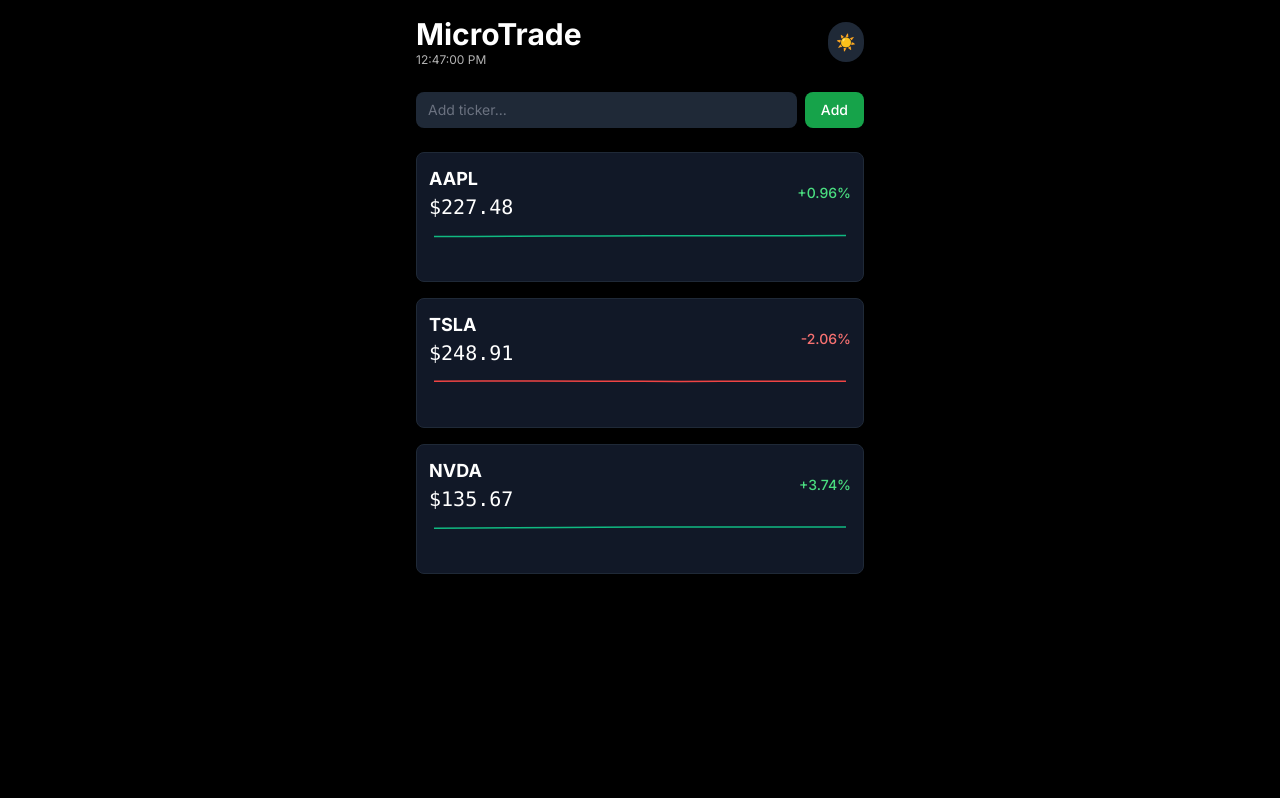
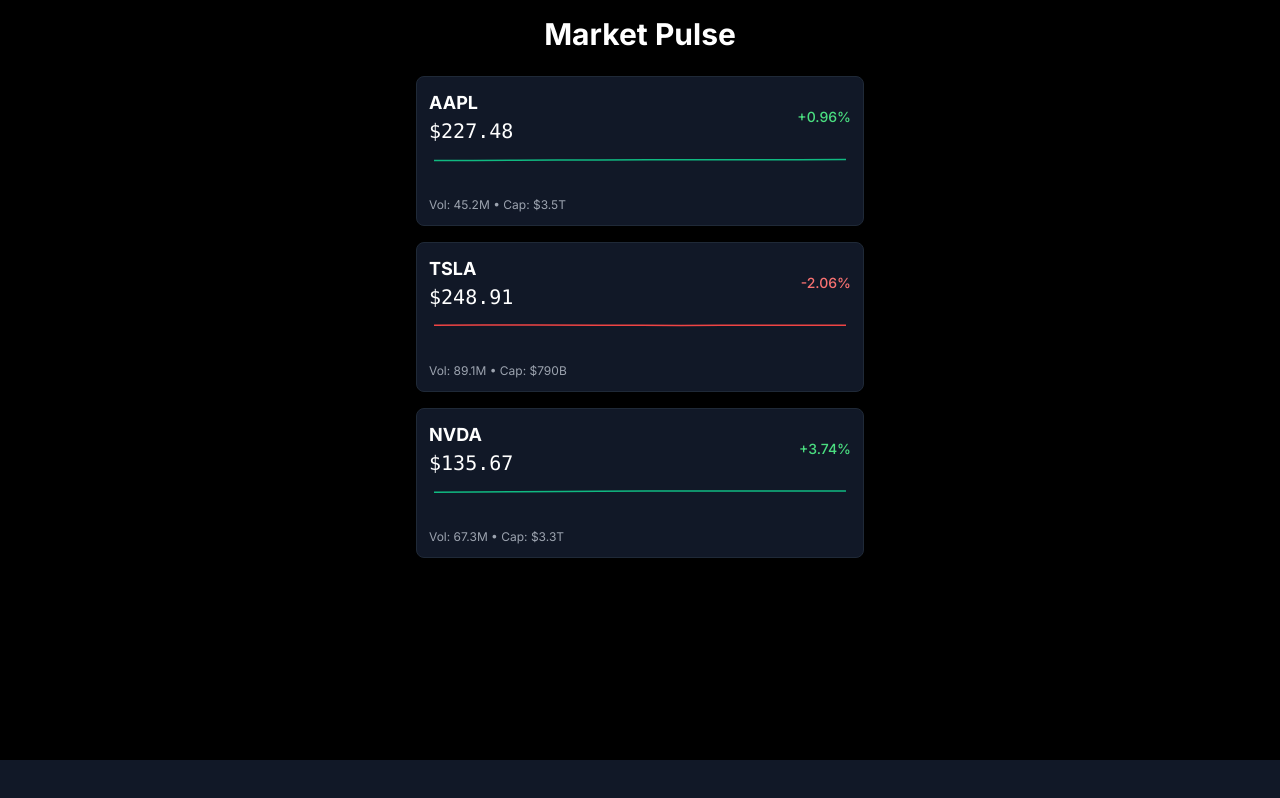
Before and after one commit to davemeeks64-hash/market-pulse-demo, a Next.js app: page / in a window 1280 px wide. Built offline with nearby package versions, Linux system fonts and the light colour scheme.

Commit message:
Refactor stock data and clean up unused code
Updated stock data structure to include volume and market cap. Removed unused state variables and effects related to clock and PWA install prompt. Added news ticker at the bottom of the page.

```diff
--- a/app/page.tsx
+++ b/app/page.tsx
@@ -1,6 +1,6 @@
 "use client";
 
-import { useState, useEffect } from "react";
+import { useState } from "react";
 import { motion, PanInfo } from "framer-motion";
 import { LineChart, Line, ResponsiveContainer } from "recharts";
 
@@ -9,43 +9,19 @@
   price: number;
   change: number;
   changePct: number;
+  volume: string;
+  marketCap: string;
   sparkline: number[];
 }
 
 const initialStocks: Stock[] = [
-  { symbol: "AAPL", price: 227.48, change: 2.15, changePct: 0.96, sparkline: [220, 222, 225, 227, 226, 227.48] },
-  { symbol: "TSLA", price: 248.91, change: -5.23, changePct: -2.06, sparkline: [250, 252, 249, 248, 248.5, 248.91] },
-  { symbol: "NVDA", price: 135.67, change: 4.89, changePct: 3.74, sparkline: [130, 132, 134, 135, 135, 135.67] },
+  { symbol: "AAPL", price: 227.48, change: 2.15, changePct: 0.96, volume: "45.2M", marketCap: "$3.5T", sparkline: [220, 222, 225, 227, 226, 227.48] },
+  { symbol: "TSLA", price: 248.91, change: -5.23, changePct: -2.06, volume: "89.1M", marketCap: "$790B", sparkline: [250, 252, 249, 248, 248.5, 248.91] },
+  { symbol: "NVDA", price: 135.67, change: 4.89, changePct: 3.74, volume: "67.3M", marketCap: "$3.3T", sparkline: [130, 132, 134, 135, 135, 135.67] },
 ];
 
 export default function Home() {
   const [watchlist, setWatchlist] = useState<Stock[]>(initialStocks);
-  const [input, setInput] = useState("");
-  const [dark, setDark] = useState(true);
-  const [deferredPrompt, setDeferredPrompt] = useState<any>(null);
-  const [time, setTime] = useState(new Date());
-
-  // Real-time clock
-  useEffect(() => {
-    const timer = setInterval(() => setTime(new Date()), 1000);
-    return () => clearInterval(timer);
-  }, []);
-
-  // PWA Install Prompt
-  useEffect(() => {
-    const handler = (e: any) => {
-      e.preventDefault();
-      setDeferredPrompt(e);
-    };
-    window.addEventListener("beforeinstallprompt", handler);
-    return () => window.removeEventListener("beforeinstallprompt", handler);
-  }, []);
-
-  const handleInstall = () => {
-    if (!deferredPrompt) return;
-    deferredPrompt.prompt();
-    deferredPrompt.userChoice.then(() => setDeferredPrompt(null));
-  };
 
   const handleSwipe = (symbol: string) => (event: any, info: PanInfo) => {
     if (info.offset.x < -100) {
@@ -55,57 +31,11 @@
     }
   };
 
-  const addStock = () => {
-    const s = input.trim().toUpperCase();
-    if (s && !watchlist.some(st => st.symbol === s)) {
-      setWatchlist(prev => [...prev, {
-        symbol: s,
-        price: Math.random() * 300 + 50,
-        change: (Math.random() - 0.5) * 10,
-        changePct: (Math.random() - 0.5) * 10,
-        sparkline: Array.from({ length: 6 }, () => Math.random() * 300 + 50)
-      }]);
-      setInput("");
-    }
-  };
+  return (
+    <main className="min-h-screen bg-black text-white p-4">
+      <div className="max-w-md mx-auto">
+        <h1 className="text-3xl font-bold text-center mb-6">Market Pulse</h1>
 
-  return (
-    <main className={`min-h-screen p-4 transition-colors ${dark ? "bg-black text-white" : "bg-white text-black"}`}>
-      <div className="max-w-md mx-auto">
-        {/* Header */}
-        <div className="flex justify-between items-center mb-6">
-          <div>
-            <h1 className="text-3xl font-bold">MicroTrade</h1>
-            <p className="text-xs opacity-70">{time.toLocaleTimeString()}</p>
-          </div>
-          <button
-            onClick={() => setDark(!dark)}
-            className="p-2 rounded-full bg-gray-800 hover:bg-gray-700 transition"
-          >
-            {dark ? "☀️" : "🌙"}
-          </button>
-        </div>
-
-        {/* Add Stock */}
-        <div className="flex gap-2 mb-6">
-          <input
-            value={input}
-            onChange={(e) => setInput(e.target.value.toUpperCase())}
-            onKeyDown={(e) => e.key === "Enter" && addStock()}
-            placeholder="Add ticker..."
-            className={`flex-1 px-3 py-2 rounded-lg text-sm placeholder-gray-500 focus:outline-none focus:ring-2 focus:ring-green-500 ${
-              dark ? "bg-gray-800 text-white" : "bg-gray-100 text-black"
-            }`}
-          />
-          <button
-            onClick={addStock}
-            className="px-4 py-2 bg-green-600 hover:bg-green-500 rounded-lg text-sm font-medium transition"
-          >
-            Add
-          </button>
-        </div>
-
-        {/* Stock Cards */}
         <div className="space-y-4">
           {watchlist.map((stock) => {
             const isUp = stock.changePct > 0;
@@ -116,9 +46,7 @@
                 dragConstraints={{ left: 0, right: 0 }}
                 onDragEnd={handleSwipe(stock.symbol)}
                 whileDrag={{ scale: 1.02 }}
-                className={`bg-gray-900 rounded-lg p-3 border border-gray-800 shadow-sm cursor-grab active:cursor-grabbing ${
-                  dark ? "" : "bg-white text-black border-gray-200"
-                }`}
+                className="bg-gray-900 rounded-lg p-3 border border-gray-800 shadow-sm cursor-grab active:cursor-grabbing"
               >
                 <div className="flex justify-between items-center">
                   <div>
@@ -136,20 +64,18 @@
                     </LineChart>
                   </ResponsiveContainer>
                 </div>
+                <p className="text-xs text-gray-400 mt-1">Vol: {stock.volume} • Cap: {stock.marketCap}</p>
               </motion.div>
             );
           })}
         </div>
 
-        {/* Install Button */}
-        {deferredPrompt && (
-          <button
-            onClick={handleInstall}
-            className="fixed bottom-6 left-1/2 -translate-x-1/2 px-6 py-3 bg-gradient-to-r from-purple-600 to-pink-600 rounded-full text-white font-medium shadow-lg hover:shadow-xl transition transform hover:scale-105"
-          >
-            Install MicroTrade
-          </button>
-        )}
+        {/* News Ticker */}
+        <div className="fixed bottom-0 left-0 right-0 bg-gray-900 p-2">
+          <marquee className="text-xs text-green-400">
+            AAPL: Apple AI chip launch | TSLA: Musk Mars tweet | NVDA: AI boom continues | BTC: $70k breakout
+          </marquee>
+        </div>
       </div>
     </main>
   );
```
